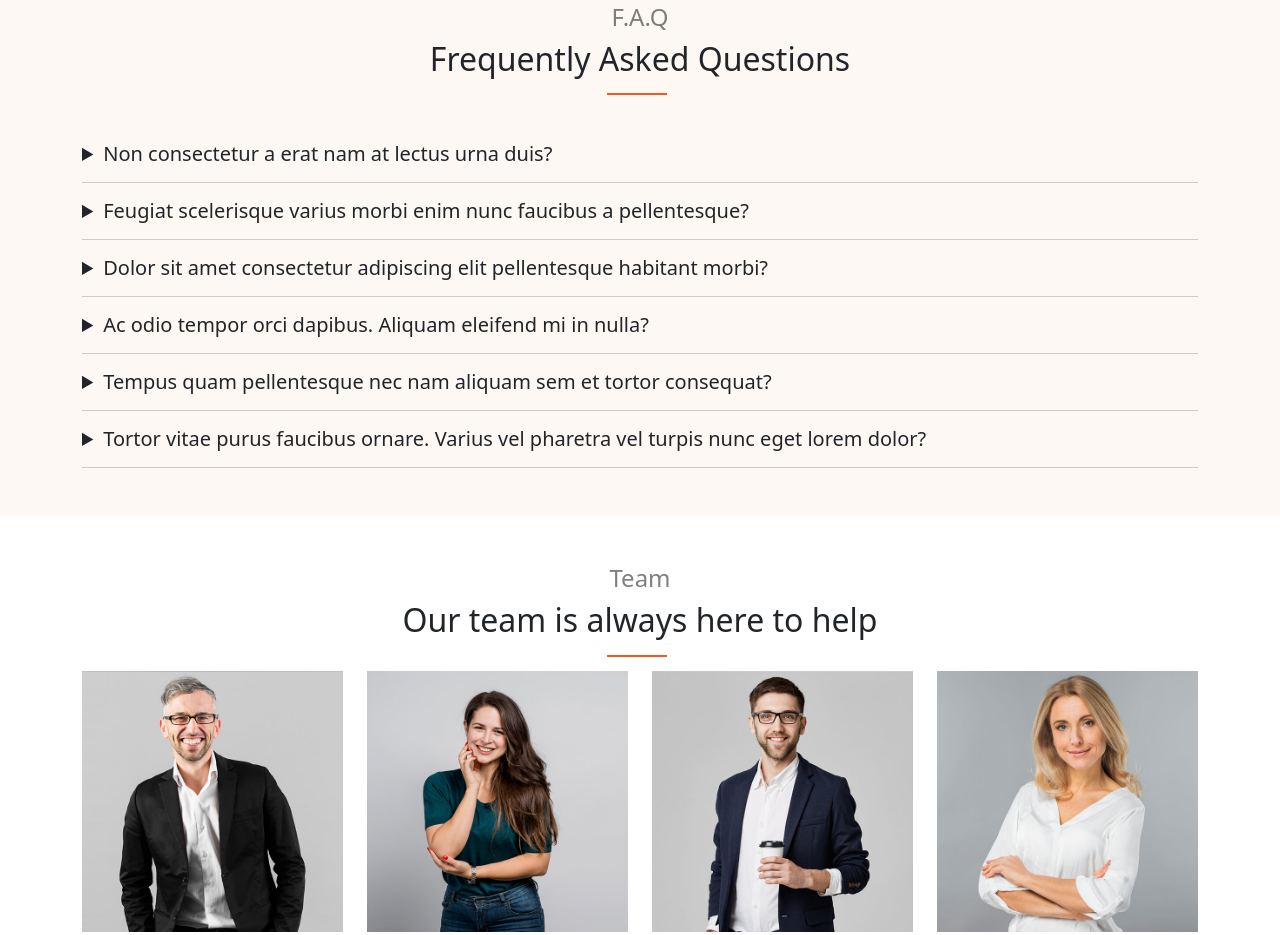
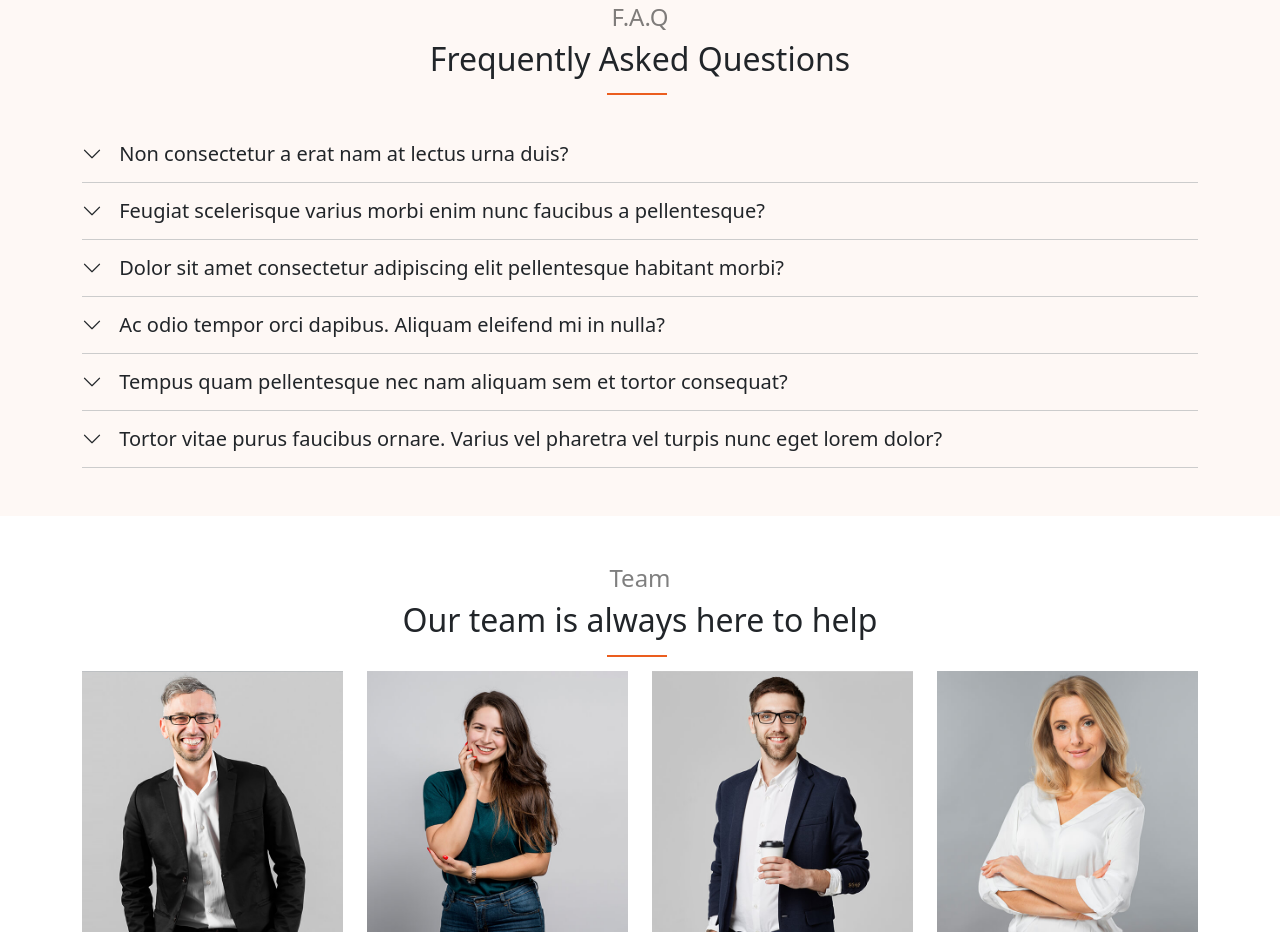
Before and after one commit to gurubarathi/fabevy_tasks, a plain HTML site: page bootstrap_web/index.html in a window 1280 px wide. Shown: the part 2568-3503 px from the top of the page. Drawn offline with nearby package versions, Linux system fonts and the light colour scheme.

Commit message:
changes working

```diff
--- a/bootstrap_web/css/style.css
+++ b/bootstrap_web/css/style.css
@@ -222,4 +222,13 @@
 	#fbelow1{
 	  text-align:right;
 	}
+	#fbelow{
+		text-align:left;
+	}
 }
+details > summary{
+	list-style-type:none;
+}
+.ds-icon{
+	padding-right:12px;
+}
--- a/bootstrap_web/index.html
+++ b/bootstrap_web/index.html
@@ -306,32 +306,44 @@
 
 	<div >
 	  <details class="faqb py-2 mt-5">
-	    <summary class="h5 fw-100">Non consectetur a erat nam at lectus urna duis?</summary>
+	    <summary class="h5 fw-100">
+		<span class="ds-icon"><i class="bi bi-chevron-down"></i></span>
+		Non consectetur a erat nam at lectus urna duis?</summary>
 		<p>Feugiat pretium nibh ipsum consequat. Tempus iaculis urna id volutpat lacus laoreet non curabitur gravida. Venenatis lectus magna fringilla urna porttitor rhoncus dolor purus non.</p>
 	  </details>
 
 	  <details class="faqb py-2 mt-2">
-	    <summary class="h5">Feugiat scelerisque varius morbi enim nunc faucibus a pellentesque?</summary>
+	    <summary class="h5">
+		<span class="ds-icon"><i class="bi bi-chevron-down"></i></span>
+		Feugiat scelerisque varius morbi enim nunc faucibus a pellentesque?</summary>
 		<p>Dolor sit amet consectetur adipiscing elit pellentesque habitant morbi. Id interdum velit laoreet id donec ultrices. Fringilla phasellus faucibus scelerisque eleifend donec pretium. Est pellentesque elit ullamcorper dignissim. Mauris ultrices eros in cursus turpis massa tincidunt dui.</p>
 	  </details>
 
 	  <details class="faqb py-2 mt-2">
-	    <summary class="h5">Dolor sit amet consectetur adipiscing elit pellentesque habitant morbi?</summary>
+	    <summary class="h5">
+		<span class="ds-icon"><i class="bi bi-chevron-down"></i></span>
+		Dolor sit amet consectetur adipiscing elit pellentesque habitant morbi?</summary>
 		<p>Eleifend mi in nulla posuere sollicitudin aliquam ultrices sagittis orci. Faucibus pulvinar elementum integer enim. Sem nulla pharetra diam sit amet nisl suscipit. Rutrum tellus pellentesque eu tincidunt. Lectus urna duis convallis convallis tellus. Urna molestie at elementum eu facilisis sed odio morbi quis</p>
 	  </details>
 
 	  <details class="faqb py-2 mt-2">
-	    <summary class="h5">Ac odio tempor orci dapibus. Aliquam eleifend mi in nulla?</summary>
+	    <summary class="h5">
+		<span class="ds-icon"><i class="bi bi-chevron-down"></i></span>
+		Ac odio tempor orci dapibus. Aliquam eleifend mi in nulla?</summary>
 		<p>Dolor sit amet consectetur adipiscing elit pellentesque habitant morbi. Id interdum velit laoreet id donec ultrices. Fringilla phasellus faucibus scelerisque eleifend donec pretium. Est pellentesque elit ullamcorper dignissim. Mauris ultrices eros in cursus turpis massa tincidunt dui</p>
 	  </details>
 
 	  <details class="faqb py-2 mt-2">
-	    <summary class="h5">Tempus quam pellentesque nec nam aliquam sem et tortor consequat?</summary>
+	    <summary class="h5">
+		<span class="ds-icon"><i class="bi bi-chevron-down"></i></span>
+		Tempus quam pellentesque nec nam aliquam sem et tortor consequat?</summary>
 		<p>Molestie a iaculis at erat pellentesque adipiscing commodo. Dignissim suspendisse in est ante in. Nunc vel risus commodo viverra maecenas accumsan. Sit amet nisl suscipit adipiscing bibendum est. Purus gravida quis blandit turpis cursus in</p>
 	  </details>
 
 	  <details class="faqb py-2 mt-2">
-	    <summary class="h5">Tortor vitae purus faucibus ornare. Varius vel pharetra vel turpis nunc eget lorem dolor?</summary>
+	    <summary class="h5">
+		<span class="ds-icon"><i class="bi bi-chevron-down"></i></span>
+		Tortor vitae purus faucibus ornare. Varius vel pharetra vel turpis nunc eget lorem dolor?</summary>
 		<p>Laoreet sit amet cursus sit amet dictum sit amet justo. Mauris vitae ultricies leo integer malesuada nunc vel. Tincidunt eget nullam non nisi est sit amet. Turpis nunc eget lorem dolor sed. Ut venenatis tellus in metus vulputate eu scelerisque. Pellentesque diam volutpat commodo sed egestas egestas fringilla phasellus faucibus. Nibh tellus molestie nunc non blandit massa enim nec.</p>
 	  </details>
 	</div>
@@ -443,37 +455,37 @@
 
 	<div class="row">
 
-	  <div class="col-sm-3 col-md-3 col-lg-2 mb-4">
+	  <div class="col-sm-6 col-md-3 col-lg-2 mb-4">
 	    <div class="p-5">
 	    <img src="img\clients\client-1.png" alt="" class="img-fluid">
 	    </div>
 	  </div>
 
-	   <div class="col-sm-3 col-md-3 col-lg-2  mb-4">
+	   <div class="col-sm-6 col-md-3 col-lg-2  mb-4">
 	     <div class="p-5">
 	      <img src="img\clients\client-2.png" alt="" class="img-fluid">
 	    </div>
 	  </div>
 
-	   <div class="col-sm-4 col-md-3 col-lg-2  mb-4">
+	   <div class="col-sm-6 col-md-3 col-lg-2  mb-4">
 	     <div class="p-5">
 	      <img src="img\clients\client-3.png" alt="" class="img-fluid">
 	    </div>
 	  </div>
 
-	   <div class="col-sm-4 col-md-3 col-lg-2  mb-4">
+	   <div class="col-sm-6 col-md-3 col-lg-2  mb-4">
 	     <div class="p-5">
 	      <img src="img\clients\client-4.png" alt="" class="img-fluid">
 	    </div>
 	  </div>
 
-	  <div class="col-sm-4 col-md-3 col-lg-2  mb-4">
+	  <div class="col-sm-6 col-md-3 col-lg-2  mb-4">
 	    <div class="p-5">
 	      <img src="img\clients\client-5.png" alt="" class="img-fluid">
 	    </div>
 	  </div>
 
-	  <div class="col-sm-4 col-md-3 col-lg-2  mb-4">
+	  <div class="col-sm-6 col-md-3 col-lg-2  mb-4">
 	    <div class="p-5">
 	      <img src="img\clients\client-6.png" alt="" class="img-fluid">
 	    </div>
```
